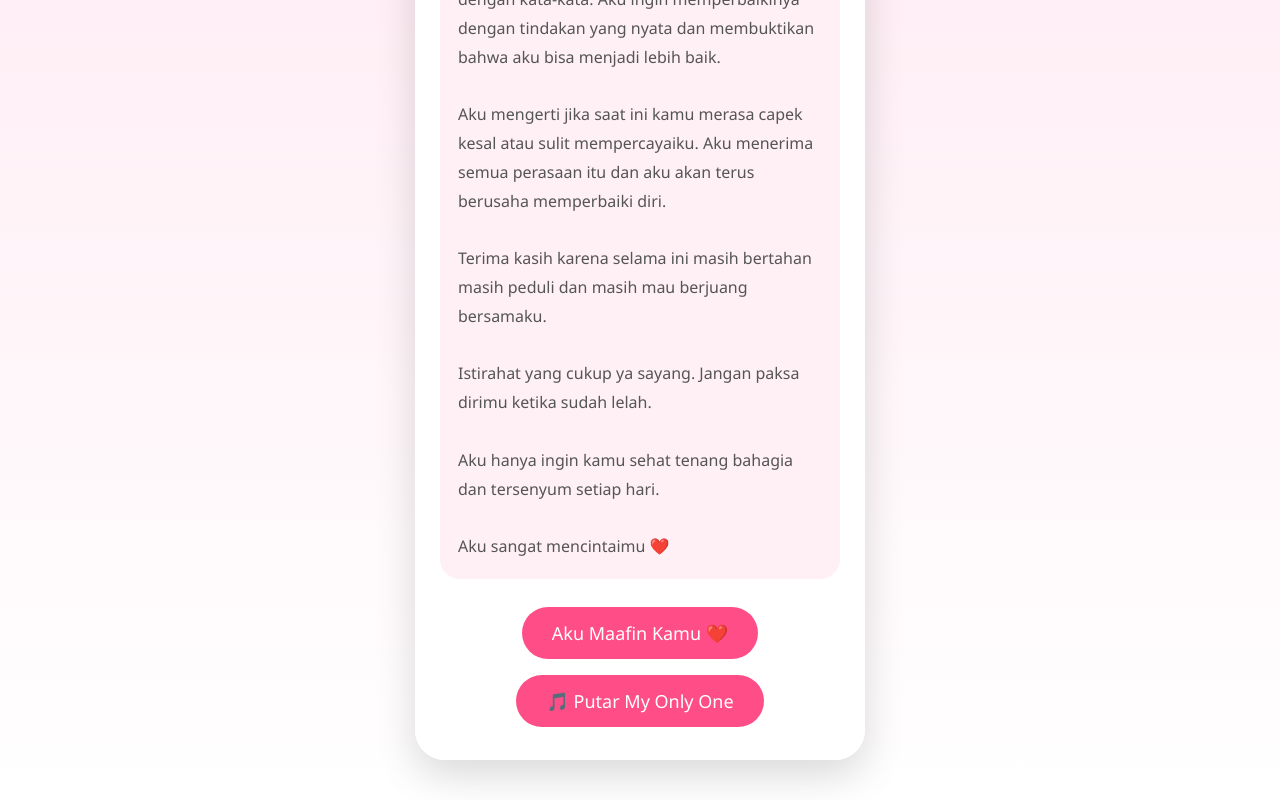
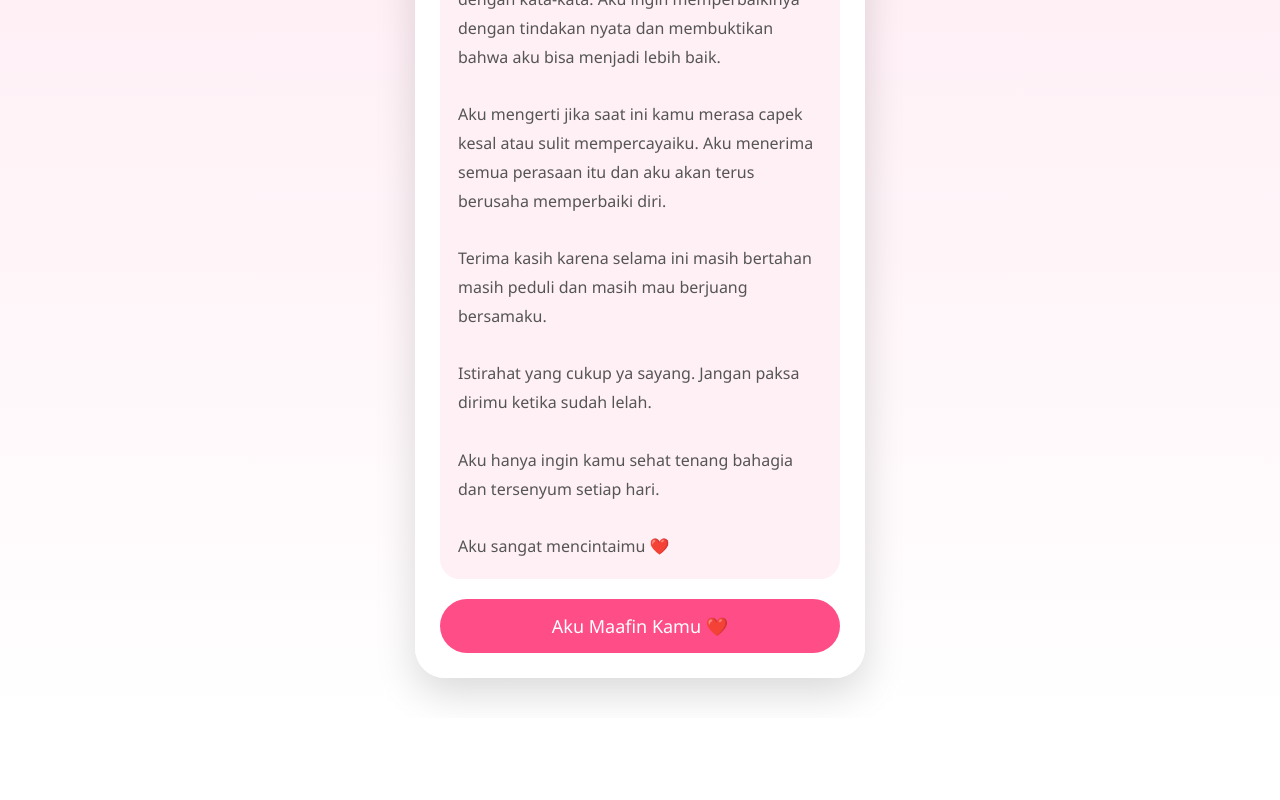
Before and after one commit to Gedastian/For-mylove, a plain HTML site: page index.html in a window 1280 px wide. Shown: the part 1232-2032 px from the top of the page. After the commit the page ends 1950 px from the top, so only its background shows below. Drawn offline with Linux system fonts and the light colour scheme.

Commit message:
Update index.html

```diff
--- a/index.html
+++ b/index.html
@@ -11,7 +11,7 @@
 }
 
 body{
-    background:linear-gradient(180deg,#ffd6e7,#fff);
+    background:linear-gradient(to bottom,#ffd6e7,#ffffff);
     min-height:100vh;
     overflow-y:auto;
     padding:20px;
@@ -21,16 +21,16 @@ body{
     width:100%;
     max-width:450px;
     margin:20px auto;
-    background:rgba(255,255,255,.95);
+    background:rgba(255,255,255,0.95);
+    border-radius:30px;
     padding:25px;
-    border-radius:30px;
-    box-shadow:0 15px 40px rgba(0,0,0,.15);
-    text-align:center;
+    box-shadow:0 15px 40px rgba(0,0,0,0.15);
     position:relative;
     z-index:10;
 }
 
 h1{
+    text-align:center;
     color:#ff4d88;
     margin-bottom:15px;
 }
@@ -40,7 +40,6 @@ h1{
     border-radius:20px;
     overflow:hidden;
     margin-bottom:20px;
-    box-shadow:0 8px 25px rgba(255,77,136,.3);
 }
 
 .photo img{
@@ -53,37 +52,32 @@ h1{
     padding:18px;
     border-radius:20px;
     line-height:1.8;
-    text-align:left;
     color:#555;
     margin-bottom:20px;
 }
 
 button{
+    width:100%;
     border:none;
     background:#ff4d88;
     color:white;
-    padding:14px 30px;
+    padding:15px;
     border-radius:50px;
     font-size:18px;
     cursor:pointer;
-    transition:.3s;
-    margin:8px;
+    transition:0.3s;
 }
 
 button:hover{
-    transform:scale(1.05);
+    transform:scale(1.03);
 }
 
 #reply{
     display:none;
+    text-align:center;
     margin-top:15px;
     color:#ff4d88;
     font-weight:bold;
-}
-
-.music-btn{
-    display:inline-block;
-    text-decoration:none;
 }
 
 .heart{
@@ -103,7 +97,9 @@ button:hover{
         transform:translateY(120vh) rotate(360deg);
     }
 }
-</style></head><body><div class="card"><h1>Maaf Ya Sayang ❤️</h1><div class="photo">
+</style></head><body><audio id="bgm" loop>
+    <source src="myonlyone.mp3" type="audio/mpeg">
+</audio><div class="card"><h1>Maaf Ya Sayang ❤️</h1><div class="photo">
     <img src="foto.jpg" alt="Foto Kita">
 </div><div class="message">Aku benar-benar menyesal karena telah berulang kali melakukan kesalahan yang sama.
 
@@ -117,7 +113,7 @@ Aku tahu permintaan maaf tidak akan langsung menghapus rasa sakit dan kecewa yan
 
 <br><br>
 
-Karena itu aku tidak ingin hanya meminta maaf dengan kata-kata. Aku ingin memperbaikinya dengan tindakan yang nyata dan membuktikan bahwa aku bisa menjadi lebih baik.
+Karena itu aku tidak ingin hanya meminta maaf dengan kata-kata. Aku ingin memperbaikinya dengan tindakan nyata dan membuktikan bahwa aku bisa menjadi lebih baik.
 
 <br><br>
 
@@ -141,21 +137,16 @@ Aku sangat mencintaimu ❤️
 
 </div><button onclick="forgive()">
 Aku Maafin Kamu ❤️
-</button><br><a class="music-btn"
-href="https://www.youtube.com/watch?v=kR9PUUXLvCs"
-target="_blank">
-<button>
-🎵 Putar My Only One
-</button>
-</a>
-
-<div id="reply">
-Terima kasih sayang ❤️
-<br>
+</button><div id="reply">
+Terima kasih sayang ❤️<br>
 Aku akan terus berusaha menjadi lebih baik.
 </div></div><script>
 
 function forgive(){
+
+    const music = document.getElementById("bgm");
+
+    music.play();
 
     document.getElementById("reply").style.display="block";
 
@@ -180,9 +171,7 @@ h.style.opacity="0";
         setTimeout(()=>{
             h.remove();
         },3000);
-
     }
-
 }
 
 for(let i=0;i<50;i++){
@@ -196,7 +185,6 @@ heart.style.animationDuration=(5+Math.random()*8)+"s";
     heart.style.opacity=Math.random();
 
     document.body.appendChild(heart);
-
 }
 
 </script></body>
```
Lines whose indentation alone changed are shown as unchanged.
